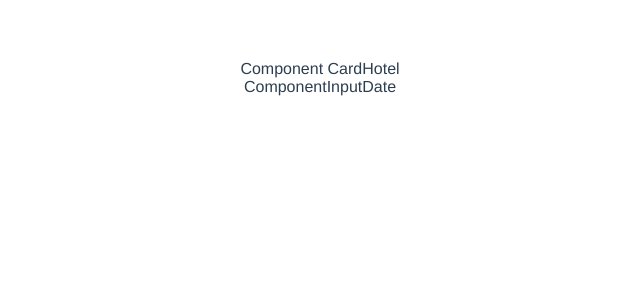
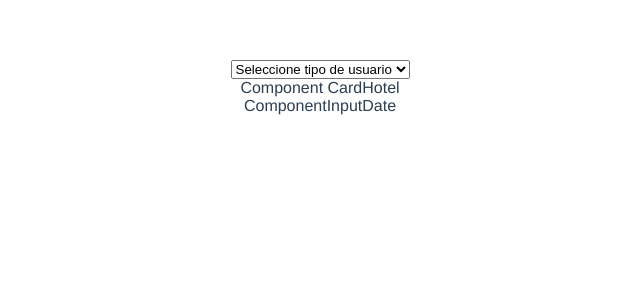
Before and after one commit to nicotoconas007/tipti-challenge, a Vue app in the folder challenge/: page / in a window 1280 px wide. Shown: the top 300 px of the page, without its empty margins (320-960 px from the left). Built offline with nearby package versions, Linux system fonts and the light colour scheme.

Commit message:
component to selectUserType and added hotels array en cardhotel

```diff
--- a/challenge/src/App.vue
+++ b/challenge/src/App.vue
@@ -1,5 +1,6 @@
 <template>
   <div id="app">
+    <SelectUserType />
     <CardHotel />
     <InputDate />
   </div>
@@ -8,11 +9,13 @@
 <script>
 import CardHotel from './components/CardHotel.vue';
 import InputDate from './components/InputDate.vue';
+import SelectUserType from './components/SelectUserType.vue';
 export default {
   name: 'App',
   components: {
     CardHotel,
-    InputDate
+    InputDate,
+    SelectUserType
   }
 }
 </script>
--- a/challenge/src/components/CardHotel.vue
+++ b/challenge/src/components/CardHotel.vue
@@ -3,3 +3,16 @@
         Component CardHotel
     </div>
 </template>
+
+<script>
+export default {
+    name: 'CardHotel',
+    data() {
+        return {
+            hotels: [{ name: "Lakewood", stars: 3, regularPrice: 110, rewardPrice: 80, weekendRgPrice: 90, weekendRwPrice: 80 },
+            { name: "Bridgewood", stars: 4, regularPrice: 160, rewardPrice: 110, weekendRgPrice: 60, weekendRwPrice: 50 },
+            { name: "Ridgewood", stars: 5, regularPrice: 220, rewardPrice: 100, weekendRgPrice: 150, weekendRwPrice: 40 }],
+        }
+    }
+}
+</script>
--- a/challenge/src/components/InputDate.vue
+++ b/challenge/src/components/InputDate.vue
@@ -3,3 +3,9 @@
         ComponentInputDate
     </div>
 </template>
+
+<script>
+export default {
+    name: 'InputDates'
+}
+</script>
--- /dev/null
+++ b/challenge/src/components/SelectUserType.vue
@@ -0,0 +1,24 @@
+<template>
+  <div class="container">
+    <div>
+      <select v-model="userType">
+        <option value="" v-if="userType == ''" selected disabled>
+          Seleccione tipo de usuario
+        </option>
+        <option value="regular">Regular</option>
+        <option value="reward">Reward</option>
+      </select>
+    </div>
+  </div>
+</template>
+
+<script>
+export default {
+  name: "SelectUserType",
+  data() {
+    return {
+      userType: "",
+    };
+  },
+};
+</script>
```
